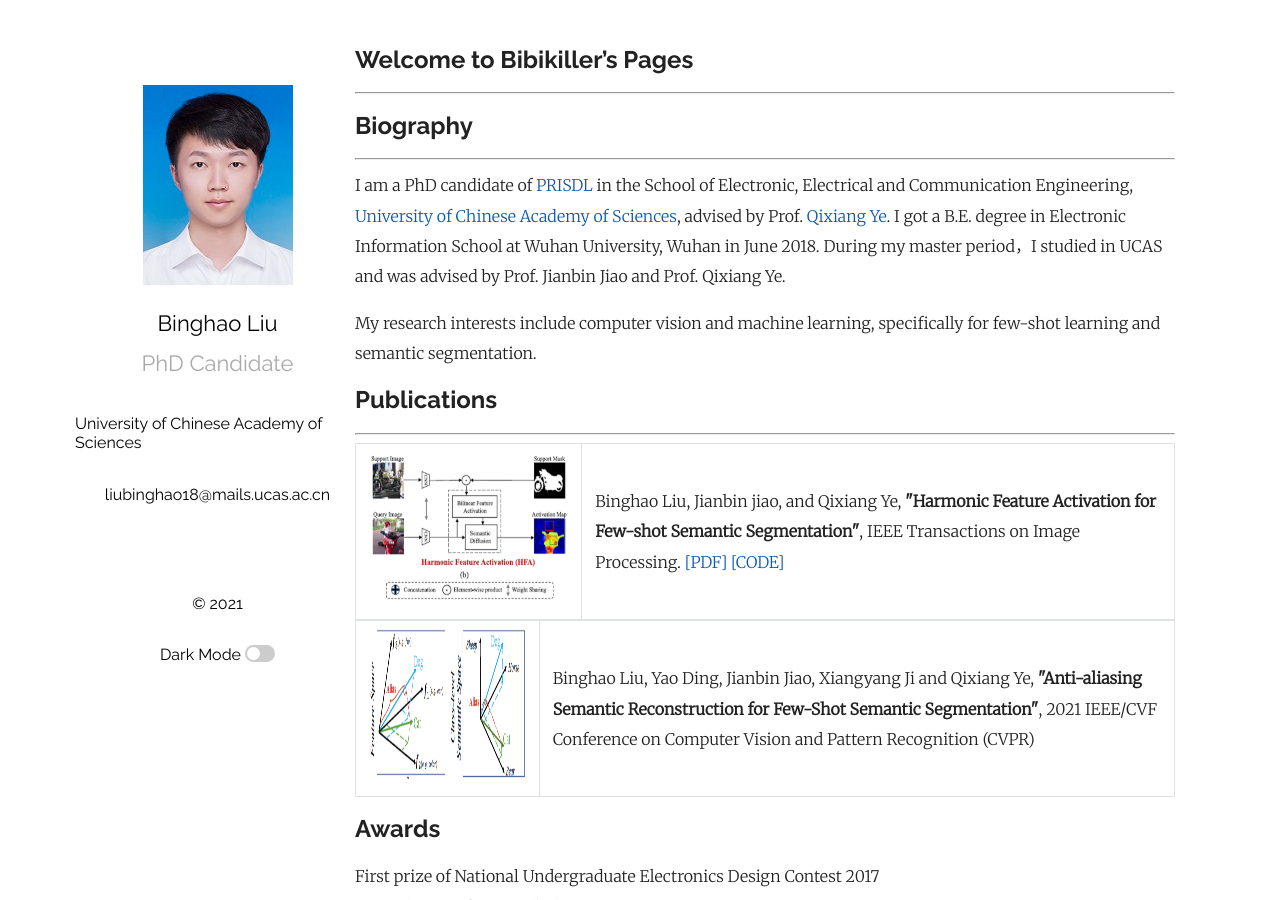
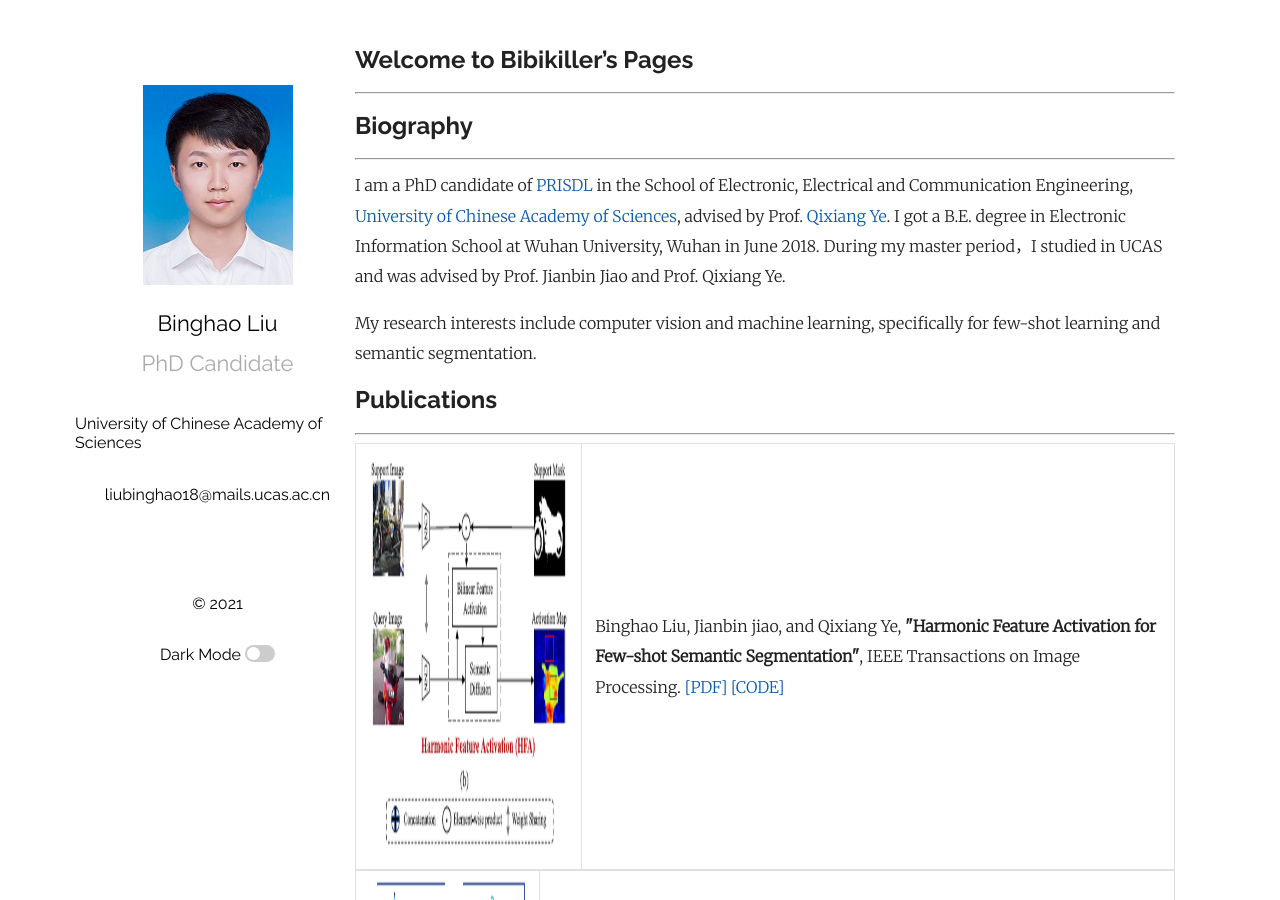
Before and after one commit to Bibikiller/Bibikiller.github.io, a Jekyll site: the page built from index.md, in a window 1280 px wide and 900 px high. Built offline with Jekyll 4.4.1, drawn with Linux system fonts in a browser that asks for light colours; some web fonts are replaced; our own code applies the rules of GitHub Pages for plain Markdown files; a script that is not in the unit is left out; comment, search, counter and statistics services are not loaded.

Commit message:
Update index.md

```diff
--- a/index.md
+++ b/index.md
@@ -11,7 +11,7 @@ My research interests include computer vision and machine learning, specifically
 ---
 <table border="1">
 <tr>
-<td><img src="/HFA.png"  height="150" width="500"></td>
+<td><img src="/HFA.png"  height="400" width="500"></td>
 <td>Binghao Liu, Jianbin jiao, and Qixiang Ye,
 <b>"Harmonic Feature Activation for Few-shot Semantic Segmentation"</b>,
 IEEE Transactions on Image Processing. <a href="https://ieeexplore.ieee.org/document/9356450">[PDF]</a> <a href="https://github.com/Bibikiller/HFA">[CODE]</a>
@@ -21,7 +21,7 @@ IEEE Transactions on Image Processing. <a href="https://ieeexplore.ieee.org/docu
 
 <table border="1">
 <tr>
-<td><img src="/ASR.png"  height="150" width="500"></td>
+<td><img src="/ASR.png"  height="400" width="500"></td>
 <td>Binghao Liu, Yao Ding, Jianbin Jiao, Xiangyang Ji and Qixiang Ye,
 <b>"Anti-aliasing Semantic Reconstruction for Few-Shot Semantic Segmentation"</b>,
 2021 IEEE/CVF Conference on Computer Vision and Pattern Recognition (CVPR)
```
